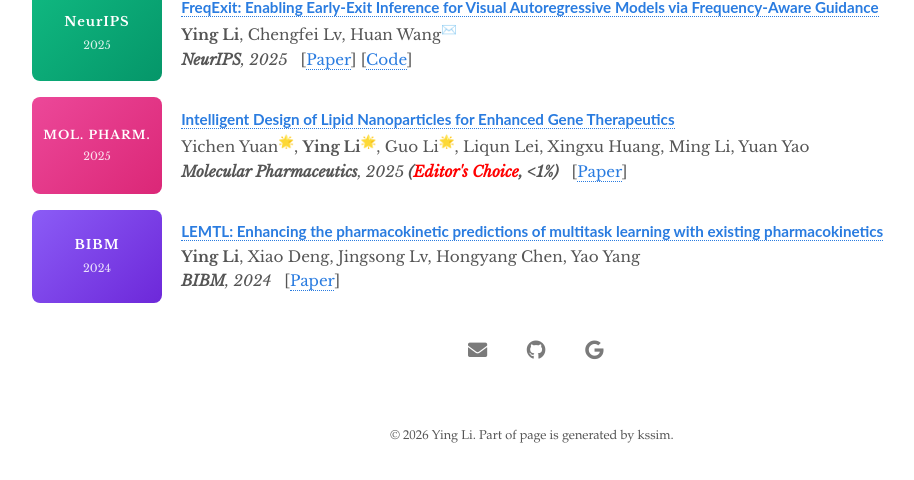
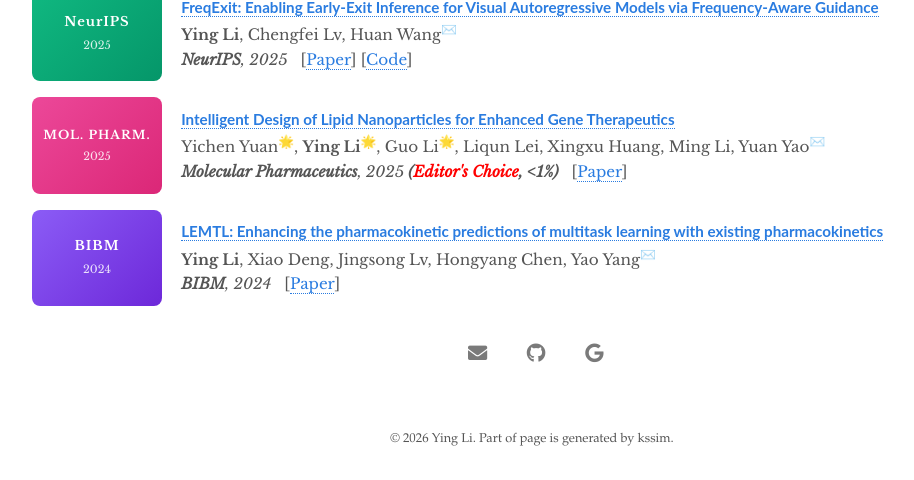
Before and after one commit to NeuraLiying/NeuraLiying.github.io, a Jekyll site: the page built from index.md, in a window 1280 px wide and 900 px high, scrolled down 2001 px. Shown: the part 417-897 px from the top of the window, without its empty margins (108-1022 px from the left). Built offline with Jekyll 4.4.1, drawn with Linux system fonts in a browser that asks for light colours; our own code applies the rules of GitHub Pages for plain Markdown files.

```diff
--- a/index.md
+++ b/index.md
@@ -186,7 +186,7 @@ My work focuses on making large models **faster**, **lighter**, and **deployable
   </td>
   <td style="padding:0.6rem 0.6rem 0.6rem 1.2rem;vertical-align:top;">
     <font face="Lato"><b><a href="http://kinampark.com/T-Polymers/files/All%20References/Yuan%202025%2C%20Intelligent%20design%20of%20lipid%20nanoparticles%20for%20enhanced%20gene%20therapeutics.pdf" target="_blank" style="color:#2a7ce0;text-decoration:none;">Intelligent Design of Lipid Nanoparticles for Enhanced Gene Therapeutics</a></b></font><br>
-    Yichen Yuan<sup>🌟</sup>, <b>Ying Li</b><sup>🌟</sup>, Guo Li<sup>🌟</sup>, Liqun Lei, Xingxu Huang, Ming Li, Yuan Yao<br>
+    Yichen Yuan<sup>🌟</sup>, <b>Ying Li</b><sup>🌟</sup>, Guo Li<sup>🌟</sup>, Liqun Lei, Xingxu Huang, Ming Li, Yuan Yao<sup>✉️</sup><br>
     <span class="pub-info"><i><b>Molecular Pharmaceutics</b>, 2025 <b>(<font color="#FF0000">Editor's Choice</font>, &lt;1%)</b></i> &nbsp;
       [<a href="http://kinampark.com/T-Polymers/files/All%20References/Yuan%202025%2C%20Intelligent%20design%20of%20lipid%20nanoparticles%20for%20enhanced%20gene%20therapeutics.pdf" target="_blank" style="color:#2a7ce0;text-decoration:none;">Paper</a>]
     </span>
@@ -200,7 +200,7 @@ My work focuses on making large models **faster**, **lighter**, and **deployable
   </td>
   <td style="padding:0.6rem 0.6rem 0.6rem 1.2rem;vertical-align:top;">
     <font face="Lato"><b><a href="https://ieeexplore.ieee.org/abstract/document/10822596" target="_blank" style="color:#2a7ce0;text-decoration:none;">LEMTL: Enhancing the pharmacokinetic predictions of multitask learning with existing pharmacokinetics</a></b></font><br>
-    <b>Ying Li</b>, Xiao Deng, Jingsong Lv, Hongyang Chen, Yao Yang<br>
+    <b>Ying Li</b>, Xiao Deng, Jingsong Lv, Hongyang Chen, Yao Yang<sup>✉️</sup><br>
     <span class="pub-info"><i><b>BIBM</b>, 2024</i> &nbsp;
       [<a href="https://ieeexplore.ieee.org/abstract/document/10822596" target="_blank" style="color:#2a7ce0;text-decoration:none;">Paper</a>]
     </span>
```
